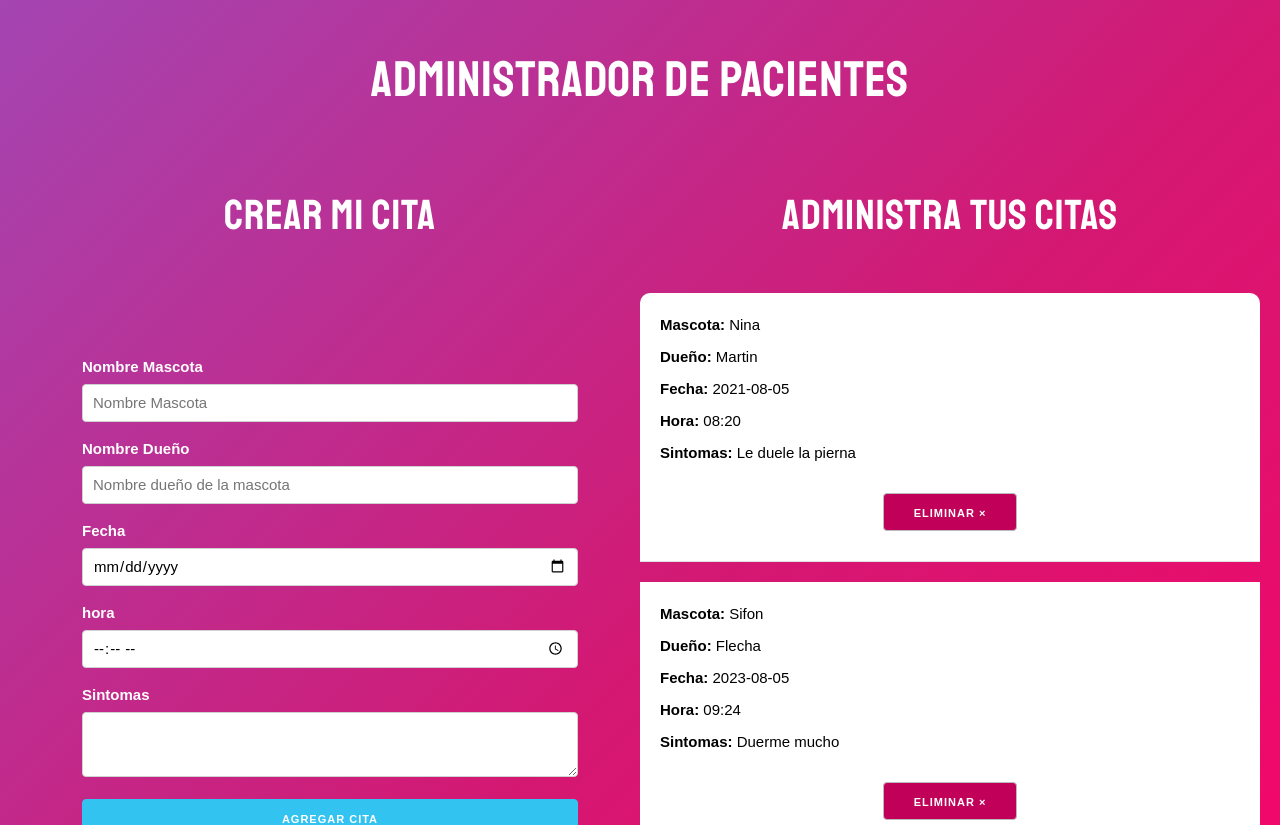
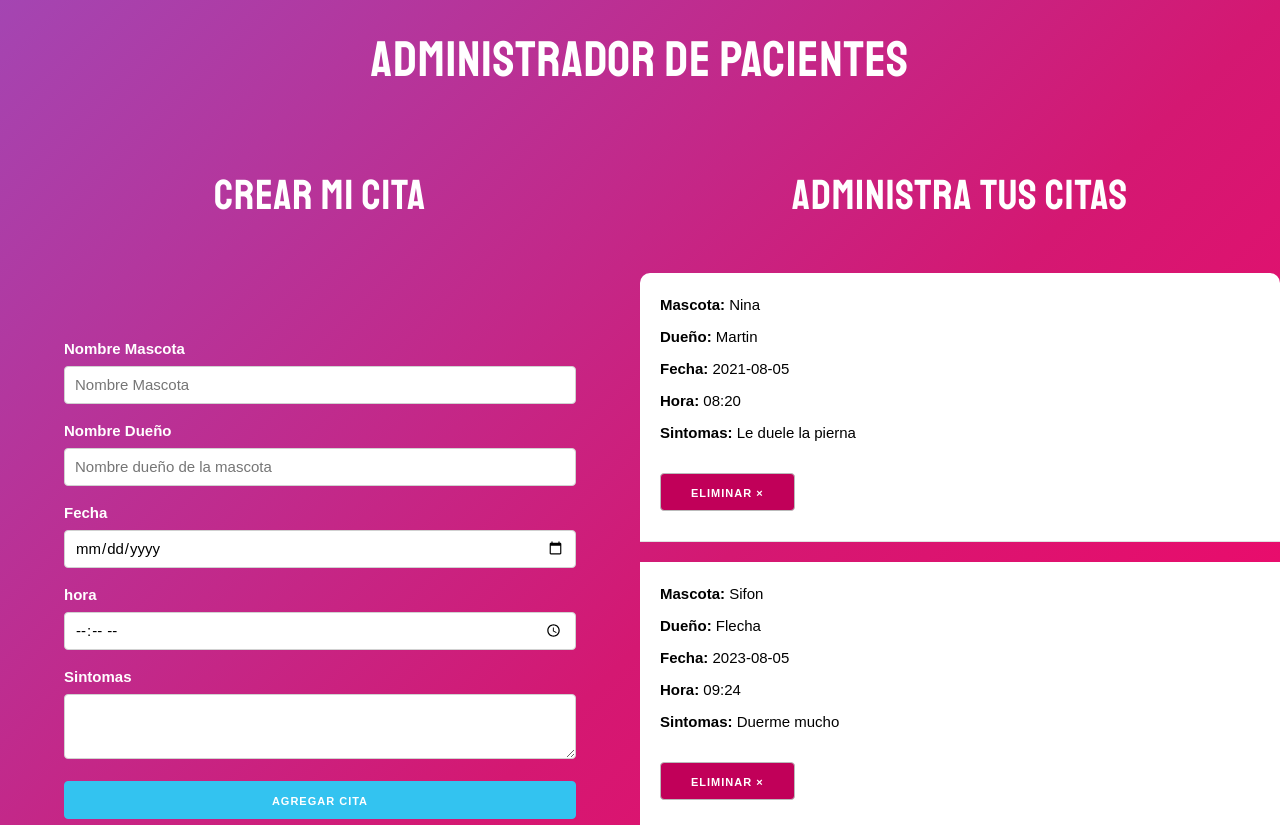
Before and after one commit to Lola-Nieto/TP1React-EFSI, a React (Vite) app: page / in a window 1280 px wide. Shown: the top 825 px of the page. Built offline with nearby package versions, Linux system fonts and the light colour scheme.

Commit message:
23/04 9:10

```diff
--- a/src/App.css
+++ b/src/App.css
@@ -1,45 +1,4 @@
-#root {
-  max-width: 1280px;
-  margin: 0 auto;
-  padding: 2rem;
-  text-align: center;
-}
 
-.logo {
-  height: 6em;
-  padding: 1.5em;
-  will-change: filter;
-  transition: filter 300ms;
-}
-.logo:hover {
-  filter: drop-shadow(0 0 2em #646cffaa);
-}
-.logo.react:hover {
-  filter: drop-shadow(0 0 2em #61dafbaa);
-}
-
-@keyframes logo-spin {
-  from {
-    transform: rotate(0deg);
-  }
-  to {
-    transform: rotate(360deg);
-  }
-}
-
-@media (prefers-reduced-motion: no-preference) {
-  a:nth-of-type(2) .logo {
-    animation: logo-spin infinite 20s linear;
-  }
-}
-
-.card {
-  padding: 2em;
-}
-
-.read-the-docs {
-  color: #888;
-}
 
 #dosColumnas {
   display: flex;
```
